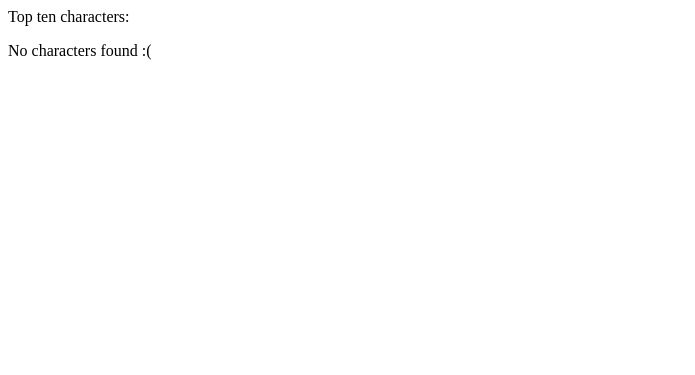
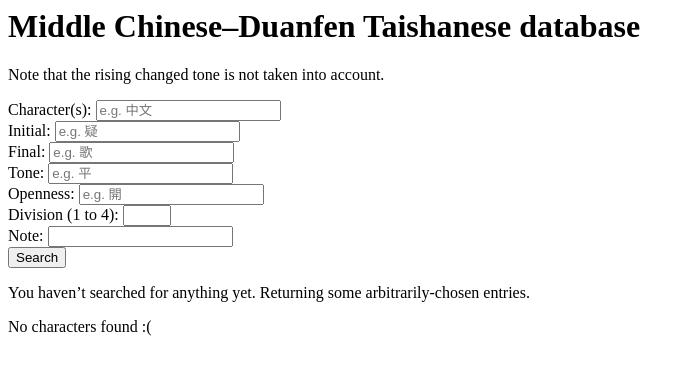
Before and after one commit to dddlr/taisho, a Django app: page /tsmc/ in a window 1280 px wide. Shown: the top 375 px of the page, without its empty margins (0-695 px from the left). Run offline with Django 3.2, Linux system fonts and the light colour scheme; data that the repository does not hold is empty.

Commit message:
Implement search! (by character, not Taishanese)

```diff
--- a/src/tsmc/templates/tsmc/index.html
+++ b/src/tsmc/templates/tsmc/index.html
@@ -1,4 +1,39 @@
-Top ten characters:
+<h1>Middle Chinese–Duanfen Taishanese database</h1>
+<p>Note that the rising changed tone is not taken into account.</p>
+<form action="{% url 'tsmc:search' %}" method="get">
+  <label for="char">Character(s):</label>
+    <input id="char" name="char" placeholder="e.g. 中文" type="text"><br>
+  <label for="initial">Initial:</label>
+    <input id="initial" maxlength="1" name="initial" placeholder="e.g. 疑" type="text"><br>
+  <label for="final">Final:</label>
+    <input id="final" maxlength="1" name="final" placeholder="e.g. 歌" type="text"><br>
+  <label for="tone">Tone:</label>
+    <input id="tone" maxlength="1" name="tone" placeholder="e.g. 平" type="text"><br>
+  <label for="openness">Openness:</label>
+    <input id="openness" maxlength="1" name="openness" placeholder="e.g. 開" type="text"><br>
+  <label for="division">Division (1 to 4):</label>
+    <input id="division" maxlength="1" name="division" min="1" max="4" type="number"><br>
+  <label for="note">Note:</label>
+    <input id="note" maxlength="10" name="note" type="text"><br>
+  <input type="submit" value="Search">
+</form>
+{% if length %}
+<p>{{ length }} results found.</p>
+{% endif %}
+{% if character_list.paginator %}
+  {% if character_list.has_previous %}
+    <a href="{{ paginator_path }}page={{ character_list.previous_page_number }}">Previous page</a>
+  {% else %}
+    Previous page
+  {% endif %}
+  {% if character_list.has_next %}
+    <a href="{{ paginator_path }}page={{ character_list.next_page_number }}">Next page</a>
+  {% else %}
+    Next page
+  {% endif %}
+{% else %}
+<p>You haven’t searched for anything yet. Returning some arbitrarily-chosen entries.</p>
+{% endif %}
 {% if character_list %}
   <table>
     <thead>
@@ -14,6 +49,7 @@ Top ten characters:
     <tbody>
       {% for character in character_list %}
         {% with len=character.taishanese_set.all.count %}
+          {% if character.taishanese_set.all %}
             {% for taishanese in character.taishanese_set.all %}
               <tr>
                 {% if forloop.counter == 1 %}
@@ -28,6 +64,18 @@ Top ten characters:
                 <td>{{ taishanese }}</td>
               </tr>
             {% endfor %}
+          {% else %}
+            <tr>
+              <td><a href="{% url 'tsmc:character' character.id %}">{{ character.char }}</a></td>
+              <td>{{ character.initial }}</td>
+              <td>{{ character.final }}</td>
+              <td>{{ character.tone }}</td>
+              <td>{{ character.division }}</td>
+              <td>{{ character.openness }}</td>
+              <td>{{ character.note }}</td>
+              <td>{{ taishanese }}</td>
+            </tr>
+          {% endif %}
         {% endwith %}
       {% endfor %}
     </tbody>
--- a/src/tsmc/urls.py
+++ b/src/tsmc/urls.py
@@ -6,4 +6,5 @@ app_name = 'tsmc'
 urlpatterns = [
     url(r'^$', views.IndexView.as_view(), name='index'),
     url(r'^(?P<pk>[0-9]+)/$', views.CharacterView.as_view(), name='character'),
+    url(r'^search/$', views.search, name='search'),
 ]
--- a/src/tsmc/views.py
+++ b/src/tsmc/views.py
@@ -1,4 +1,6 @@
 # from django.shortcuts import render
+from django.core.paginator import Paginator
+from django.db.models import Q
 from django.http import HttpResponse
 from django.shortcuts import get_object_or_404, render
 from django.views import generic
@@ -11,8 +13,47 @@ class IndexView(generic.ListView):
 
     def get_queryset(self):
         """Return ten arbitrarily-chosen characters."""
-        return Character.objects.all()[:25]
+        return Character.objects.all()[:10]
 
 class CharacterView(generic.DetailView):
     model = Character
     template_name = 'tsmc/character.html'
+
+def search(request):
+    page = request.GET.get('page', 1)
+
+    VALID_COLUMNS = ['char', 'initial', 'final', 'tone', 'openness', 'division', 'note']
+    # Filter out invalid query strings from user
+    columns = {column: request.GET.get(column, '') for column in VALID_COLUMNS}
+
+    char_q_objects = Q()
+    kwargs = {}
+
+    for (key, value) in columns.items():
+        if key == 'char':
+            for entry in list(value):
+                char_q_objects.add(Q(char=entry), Q.OR)
+        else:
+            kwargs[key + '__icontains'] = value
+
+    # Filter using the character field first
+    # 中文 will match 中 and 文
+    queryset1 = Character.objects.filter(char_q_objects)
+
+    # Filter using the other fields
+    queryset2 = queryset1.filter(**kwargs)
+
+    # Paginator
+    paginator = Paginator(queryset2, 20)
+
+    # Path used at the start of "Previous page"/"Next page" links
+    paginator_path = request.GET.copy()
+    if paginator_path.get('page', False):
+        del paginator_path['page']
+    paginator_path = '?' + paginator_path.urlencode() + '&'
+
+    # The characters the paginator spurts out
+    content = paginator.page(page)
+
+    context = {'character_list': content, 'length': len(queryset2), 'paginator_path': paginator_path}
+    return render(request, 'tsmc/index.html', context)
```
Lines whose indentation alone changed are shown as unchanged.
